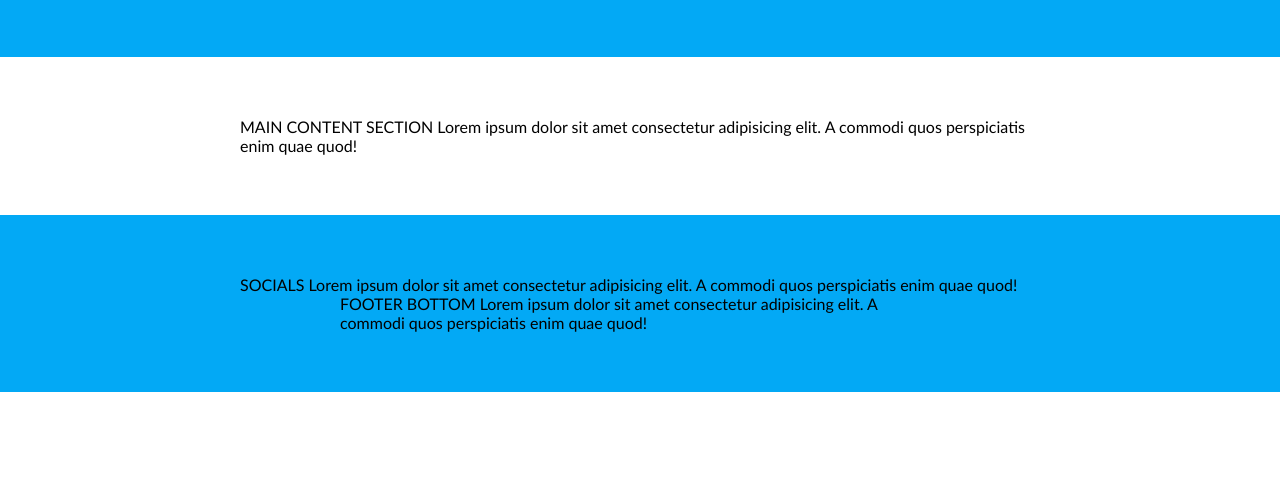
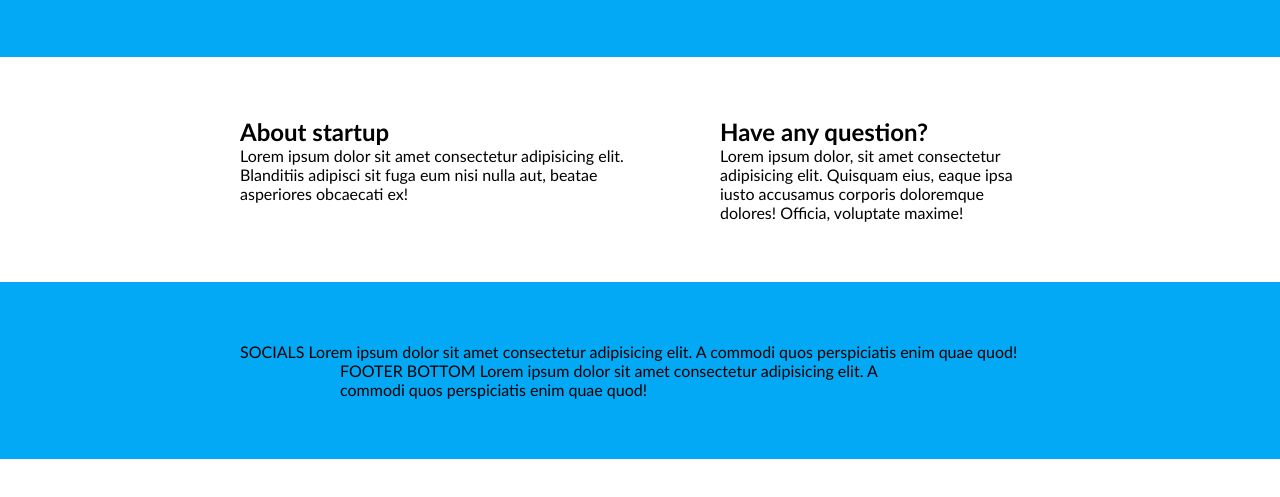
Before and after one commit to dittamaz/5-darbas-coming-soon, a website: page index.html in a window 1280 px wide. Shown: the part 283-780 px from the top of the page. Drawn offline with Linux system fonts and the light colour scheme.

Commit message:
Main content

```diff
--- a/css/base/layout.css
+++ b/css/base/layout.css
@@ -3,10 +3,6 @@
     padding: 60px 0;
 }
 
-.container > .row {
-    width: 1000px;
-    margin: 0 calc(50% - 500px);
-}
 .container > .row-short {
     display: flex;
     flex-direction: column;
@@ -14,6 +10,20 @@
     gap: 20px;
     width: 600px;
     margin: 0 calc(50% - 300px);
+}
+.container > .row {
+    display: flex;
+    flex-wrap: wrap;
+    gap: 60px 0;
+    width: 1000px;
+    margin: 0 calc(50% - 500px);
+}
+.container .column {
+    width: 50%;
+}
+.container .right-column {
+    width: 40%;
+    margin-left: auto;
 }
 
 @media (max-width: 11000px) {
@@ -36,6 +46,10 @@
         width: 400px;
         margin: 0 calc(50% - 200px);
     }
+    .container .column
+    .container .right-column {
+        width: 100%;
+    }
 }
 
 @media (max-width: 440px) {
--- a/index.html
+++ b/index.html
@@ -26,8 +26,14 @@
         </section>
         <section class="container">
             <div class="row">
-                MAIN CONTENT SECTION
-                Lorem ipsum dolor sit amet consectetur adipisicing elit. A commodi quos perspiciatis enim quae quod!
+              <div class="column">
+                <h2>About startup</h2>
+                <p>Lorem ipsum dolor sit amet consectetur adipisicing elit. Blanditiis adipisci sit fuga eum nisi nulla aut, beatae asperiores obcaecati ex!</p>
+              </div>
+              <div class="column right-column">
+                <h2>Have any question?</h2>
+                <p>Lorem ipsum dolor, sit amet consectetur adipisicing elit. Quisquam eius, eaque ipsa iusto accusamus corporis doloremque dolores! Officia, voluptate maxime!</p>
+              </div>
             </div>
         </section>
     </main>
```
